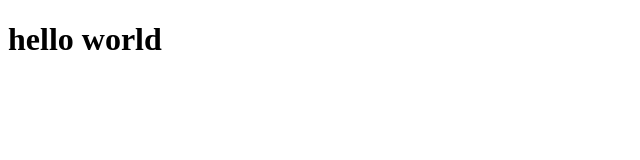
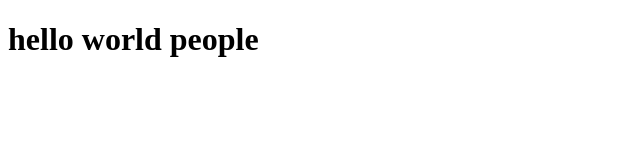
Before and after one commit to p3nkinn/project, a plain HTML site: page index.html in a window 1280 px wide. Shown: the whole page, without its empty margins (0-640 px from the left). Drawn offline with Linux system fonts and the light colour scheme.

Commit message:
second commit

```diff
--- a/index.html
+++ b/index.html
@@ -6,6 +6,6 @@
     <title>GIT Test</title>
 </head>
 <body>
-    <h1>hello world</h1>
+    <h1>hello world people</h1>
 </body>
 </html>
```
